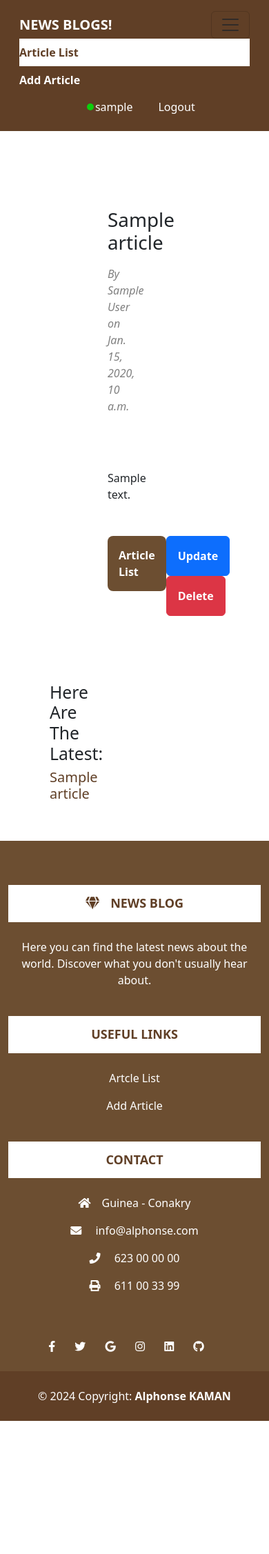
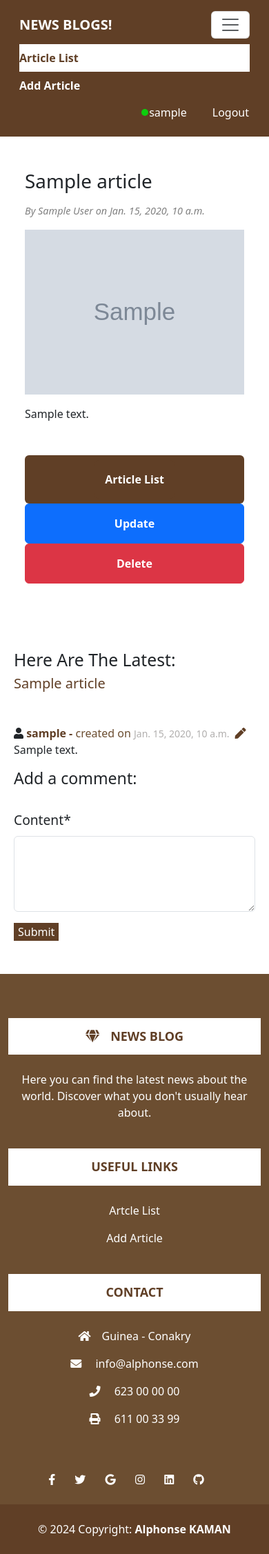
Before and after one commit to Alphonse-K/blog-app, a Django app: page /article/1/detail/ in a window 390 px wide, after a click that opens the changed part. Shown: the whole page at 69% size. Before the commit the page ends 2060 px from the top, so only its background shows below. Run offline with Django 5.2, Linux system fonts and the light colour scheme; a user stored in the database is signed in; tables that the repository leaves empty hold one stand-in row (values such as "Sample post"); grey boxes marked "Sample" are stand-in pictures; some libraries are stand-ins or nearby versions.

Commit message:
Updated with responsive design

```diff
--- a/article/forms.py
+++ b/article/forms.py
@@ -1,5 +1,5 @@
 from django import forms
-from .models import Article
+from .models import Article, Comment
 
 
 class ArticleForm(forms.ModelForm):
@@ -11,3 +11,12 @@ class ArticleForm(forms.ModelForm):
             'summary': forms.Textarea(attrs={'rows': 3}),
             'content': forms.Textarea(attrs={'rows': 7})
         }
+
+class CommentForm(forms.ModelForm):
+
+    class Meta:
+        model = Comment
+        fields = ['content']
+        widgets = {
+            'content': forms.Textarea(attrs={'rows': 4}),
+        }
--- a/article/static/article/css/style.css
+++ b/article/static/article/css/style.css
@@ -25,9 +25,25 @@
 .navbar .active {
     color: var(--color1) !important;
     background-color: white;
-
 }
 
+.container .navbar-toggler {
+    background-color: rgb(255, 255, 255);
+}
+
+.container .navbar-toggler:focus {
+    outline: none;
+    box-shadow: none;
+}
+
+.container .connection-section {
+    display: flex;
+    flex-direction: row;
+    justify-content: center;
+    align-items: center;
+    color: white;
+    margin-left: 2rem;
+}
 
 a div > p {
     color:black;
@@ -56,21 +72,12 @@ a > h2 {
     background-position: center;
     background-repeat: no-repeat;
     width: 100%;
-    height: 100vh;
-    display: flex;
-    justify-content: center;
+    height: 80vh;
 }
 
-.landing > h1 {
-    color: rgb(201, 60, 142);
-    font-style: oblique;
-    position: absolute;
-    bottom: 0;
-    font-size: 5em;
-}
 
 .news_list_class {
-    padding-top: 5rem;
+    padding-top: 3rem;
 }
 
 .modal-content {
@@ -119,8 +126,8 @@ footer a:hover {
 }
 
 div.article_detail_class {
-    padding-left: 6rem;
-    padding-right: 6rem;
+    padding-left: 3rem;
+    padding-right: 3rem;
 }
 
 div.article_detail_class h1 {
@@ -129,11 +136,16 @@ div.article_detail_class h1 {
 
 div.article_detail_class img {
     width: 100%;
-    height: 200px;
+    height: 100vh;
     padding-top: 2rem;
     padding-bottom: 2rem;
 }
 
+div.article_list {
+    padding-left: 3rem;
+    padding-right: 3rem;
+
+}
 
 div.article_list a {
     color: var(--color1);
@@ -153,8 +165,15 @@ div.detail_buttton a {
     text-decoration: none;
     color: white;
     padding: 1rem;
-    background-color: var(--color2);
+    background-color: var(--color1);
     border-radius: .5rem;
+}
+
+div.comment-article > form {
+    margin-left: 0;
+    margin-right: 0;
+    margin-top: 2rem;
+
 }
 
 
@@ -181,3 +200,97 @@ form h1 {
 form input {
     border-color: #ff9900;
 }
+
+form.pass-reset-section {
+    margin: 5rem;
+}
+
+div.pass-reset-section-container {
+    display: flex;
+    justify-content: center;
+    align-items: center;
+}
+
+@media(max-width: 991px) {
+    .container .connection-section {
+        display: flex;
+        flex-direction: row;
+        justify-content: flex-end;
+        align-items: center;
+      }
+
+    .container .connection-section button {
+        padding-right: 0;
+    }
+    .container .login-section {
+        display: flex;
+        justify-content: flex-end;
+    }
+
+    form.pass-word-reset-form {
+        margin-left: 1.5rem;
+        margin-right: 1.5rem;
+    }
+
+}
+
+@media(max-width:991px) {
+    .landing {
+        width: 100%;
+        height: 50vh;
+    }
+    div.article_detail_class {
+        padding-left: 1rem;
+        padding-right: 1rem;
+    }
+
+    div.article_detail_class p {
+        font-size: .9rem;
+    }
+
+    div.article_detail_class img {
+        width: 100%;
+        height: auto;
+        padding-top: 0;
+        padding-bottom: 1rem;
+    }
+    div.article_list {
+        padding-left: 1rem;
+        padding-right: 1rem;
+
+    }
+
+    div.pass-word-reset-form-container {
+        display: flex;
+        justify-content: center;
+    }
+
+}
+
+@media(max-width:575px) {
+    div.article_list {
+        padding-left: 0;
+        padding-right: 0;
+
+    }
+
+    form.pass-reset-section {
+        margin: 1rem;
+    }
+}
+
+@media(max-width:405px) {
+    div.update-buttons {
+        display: flex;
+        flex-direction: column;
+    }
+    div.update-buttons div:nth-child(2) {
+        display: flex;
+        flex-direction: column;
+    }
+    div.detail_buttton  {
+        background-color: var(--color1) !important;
+
+    }
+
+}
--- a/article/templates/article/article_list.html
+++ b/article/templates/article/article_list.html
@@ -4,12 +4,11 @@
 {% block content %}
     <div class="container-fluid">
         <div class="landing">
-            <h1>Get the latest infos!</h1>
         </div>
         <!-- class="row news_list_class" -->
         <div class="row news_list_class">
             {% for article in articles %}
-            <div class="col-6">
+            <div class="col-12 col-sm-12 col-md-12 col-lg-6 ">
                 <a href="{% url 'article:detail' article.id %}">
                     <h2 style="text-decoration: underline;">{{ article.title }}</h2>
                     <div class="row">
--- a/article/templates/article/create_article.html
+++ b/article/templates/article/create_article.html
@@ -7,13 +7,13 @@
         <h1>Add an article</h1><br>
         {% csrf_token %}
         <div class="form row">
-            <div class="form-group col-6 mb-3" style="color: #603F26">
+            <div class="form-group col-12 col-sm-12 col-md-6 col-lg-6 mb-3" style="color: #603F26">
                 {{ form.title|as_crispy_field }}
                 {{ form.summary|as_crispy_field }}
                 {{ form.image|as_crispy_field }}
 
             </div>
-            <div class="form-group col-6 mb-3">
+            <div class="form-group col-12 col-sm-12 col-md-6 col-lg-6 mb-3">
                 {{ form.published_date|as_crispy_field }}
                 {{ form.author|as_crispy_field }}
                 {{ form.content|as_crispy_field }}
--- a/article/templates/article/detail.html
+++ b/article/templates/article/detail.html
@@ -1,18 +1,19 @@
 {% extends "base.html" %}
+{% load crispy_forms_tags %}
 
 {% load static %}
 {% block title %}{{article.title}}{% endblock %}
 
 {% block content %}
     <div class="container-fluid">
-        <div class="row mt-5 pt-5 mx-5">
+        <div class="row mt-3 pt-3 mx-2">
 
-            <div class="col-8 article_detail_class">
+            <div class="col-12 col-sm-12 col-md-12 col-lg-8 article_detail_class">
                 <h1>{{ article.title }}</h1>
                 <p style="margin-top: 1rem; color: grey; font-style: italic;">By {{ article.author.first_name }} {{ article.author.last_name }} on {{ article.published_date }}</p>
 
                 {% if article.image %}
-                    <img src="/media/{{article.image }}" alt="{{ article.title }}" style="max-width: 100%; height: auto;">
+                    <img src="{{article.image.url }}" alt="{{ article.title }}">
                 {% else %}
                     <p>No image available for this article.</p>
                 {% endif %}
@@ -20,8 +21,8 @@
                 <div class="mb-5 article_content_class">
                     {{ article.content }}
                 </div>
-                <div style=" display: flex; justify-content: space-between;">
-                    <div  class="detail_buttton" >
+                <div class="update-buttons" style=" display: flex; justify-content: space-between;">
+                    <div  class="btn detail_buttton" >
                         <a href="{% url 'article:article_list' %}" type="button">Article List</a>
                     </div>
                     <div>
@@ -40,13 +41,47 @@
                 </div>
 
             </div>
-            <div id="article-list-tag" class="col-4 mt-5 pt-5 article_list">
+            <div id="article-list-tag" class="col-12 col-sm-12 col-md-12 col-lg-4 mt-5 pt-5 article_list">
                 <h2>Here Are The Latest:</h2>
                 {% for article in article_list %}
                     <h5>
                         <a href="{% url 'article:detail' article.id %}">{{ article.title }}</a>
                     </h5>
                 {%endfor%}
+                <div class="mt-5 comment-article" >
+                        {% for comment in comments %}
+                        <div style="display: flex;">
+                            <div>
+                                <i class="fas fa-user"></i>
+                                <span style="color: #603F26; font-weight: bolder;">{{ comment.user.username }} -</span>
+                                <span style="color: #6C4E31;">created on <small style="color: #b1afae;">{{ comment.created_at }}</small></span>
+                                <p>{{ comment.content }}</p>
+                            </div>
+                            <div class="mx-2">
+                                {% if comment.user == user %}
+                                    <a href="{% url 'article:edit_comment' comment.id %}" type="button"><i class="fas fa-pen"></i></a>
+                                {% endif %}
+                            </div>
+                        </div>
+                        {%endfor%}
+                        <h3>Add a comment:</h3>
+
+                        {% if user.is_authenticated %}
+                            <form action="" method="post">
+                                {% csrf_token %}
+                                {{ form|crispy}}
+                                <input style="border: none; background-color: #603F26; color: white;" type="submit" value="Submit">
+                            </form>
+                        {% else %}
+                            <p>You must be <a style="color: #603F26; text-decoration: underline;" href="{% url 'login' %}">logged in</a> to add a comment.</p>
+                        {% endif %}
+
+                    <!-- <form action="" method="post">
+                        {% csrf_token %}
+                        {{ form|crispy}}
+                        <input style="border: none; background-color: #603F26; color: white;" type="submit" value="Submit">
+                    </form> -->
+                </div>
             </div>
 
         </div>
--- a/article/templates/article/update_article.html
+++ b/article/templates/article/update_article.html
@@ -10,13 +10,13 @@
              {{ form|crispy }}
         </div> -->
         <div class="form row">
-            <div class="form-group col-6 mb-3" style="color: #603F26">
+            <div class="form-group col-12 col-sm-12 col-md-6 col-lg-6 mb-3 mb-3" style="color: #603F26">
                 {{ form.title|as_crispy_field }}
                 {{ form.summary|as_crispy_field }}
                 {{ form.image|as_crispy_field }}
 
             </div>
-            <div class="form-group col-6 mb-3">
+            <div class="form-group col-12 col-sm-12 col-md-6 col-lg-6 mb-3 mb-3">
                 {{ form.published_date|as_crispy_field }}
                 {{ form.author|as_crispy_field }}
                 {{ form.content|as_crispy_field }}
--- a/article/templates/base.html
+++ b/article/templates/base.html
@@ -23,24 +23,15 @@
 
         <a class="navbar-brand" href="{% url 'article:article_list' %}">NEWS BLOGS!</a>
         <button class="navbar-toggler" type="button" data-toggle="collapse" data-target="#navbarNavAltMarkup" aria-controls="navbarNavAltMarkup" aria-expanded="false" aria-label="Toggle navigation">
-          <span class="navbar-toggler-icon"></span>
+          <span style="border-color: white;" class="navbar-toggler-icon"></span>
         </button>
         <div class="collapse navbar-collapse" id="navbarNavAltMarkup">
-          <div class="navbar-nav ms-auto">
+          <div class="navbar-nav ms-auto mt-2">
             <a class="nav-item nav-link active" href="{% url 'article:article_list' %}">Article List <span class="sr-only">(current)</span></a>
             <a class="nav-item nav-link" href="{% url 'article:create_article' %}">Add Article</a>
           </div>
           {% if user.is_authenticated %}
-            <div
-              style="
-                display: flex;
-                flex-direction: row;
-                justify-content: center;
-                align-items: center;
-                color: white;
-                margin-left: 2rem;
-              "
-            >
+            <div class="connection-section">
               <div style="margin-right: .1rem;background-color: rgb(13, 206, 13); height: 10px; width: 10px; display: flex; align-items: center; color: white; border-radius: 50%;"></div>
               <span style="margin-right: 1.5rem">{{ user.username }}</span>
               <form style="margin: 0;" id="logout-form" method="post" action="{% url 'logout' %}">
@@ -48,9 +39,9 @@
                 <button style="color: white; text-decoration: none;" type="submit" class="btn btn-link">Logout</button>
               </form>
               {% else %}
-            <div style=" text-decoration: none; margin-left: 5rem;"><a style="color: rgb(133, 131, 131);"  href="{% url 'login' %}?next={{ request.path }}">Login</a></div>
+                <div class="login-section" style="text-decoration: none; margin-left: 5rem;"><a style="color: rgb(133, 131, 131);"  href="{% url 'login' %}?next={{ request.path }}">Login</a></div>
+              </div>
           {% endif %}
-          </div>
         </div>
       </div>
     </nav>
--- a/article/urls.py
+++ b/article/urls.py
@@ -1,6 +1,6 @@
 from django.urls import path
 
-from .views import ArticleListView, ArticleCreateView, ArticleDetailView, ArticleUpdateView, ArticleDeleteView
+from .views import ArticleListView, ArticleCreateView, ArticleDetailView,CommentUpdateView, ArticleUpdateView, ArticleDeleteView
 
 app_name = "article"
 urlpatterns = [
@@ -8,5 +8,6 @@ urlpatterns = [
     path('article/<int:pk>/detail/', ArticleDetailView.as_view(), name="detail"),
     path('article/<int:pk>/update/', ArticleUpdateView.as_view(), name="update"),
     path('article/<int:pk>/delete/', ArticleDeleteView.as_view(), name="delete"),
+    path('article/<int:pk>/comment', CommentUpdateView.as_view(), name="edit_comment"),
     path('create_article/', ArticleCreateView.as_view(), name="create_article"),
 ]
--- a/article/views.py
+++ b/article/views.py
@@ -1,15 +1,16 @@
 from django.http import  JsonResponse
-
-from django.views.generic.edit import UpdateView, DeleteView, CreateView
+from django.shortcuts import get_object_or_404, redirect
+from django.urls import reverse
+from django.views.generic.edit import UpdateView, DeleteView, CreateView, FormMixin
 from django.views.generic.detail import DetailView
 from django.views.generic.list import ListView
 
-from django.contrib.auth.mixins import LoginRequiredMixin, PermissionRequiredMixin
+from django.contrib.auth.mixins import LoginRequiredMixin, PermissionRequiredMixin, UserPassesTestMixin
 
 
-from .models import Article
+from .models import Article, Comment
 
-from .forms import ArticleForm
+from .forms import ArticleForm, CommentForm
 
 
 class ArticleListView(ListView):
@@ -19,16 +20,60 @@ class ArticleListView(ListView):
     ordering = ['-published_date']  # Order articles by published date in descending order
 
 
-class ArticleDetailView(DetailView):
+class ArticleDetailView(FormMixin, DetailView):
     model = Article
     template_name = "article/detail.html"
     context_object_name = "article"
+    form_class = CommentForm
+
+
+    def get_success_url(self):
+        return reverse('article:detail', kwargs={'pk': self.object.pk})
 
     def get_context_data(self, **kwargs):
-        # Add additional context (latest articles) to the template
+
+        # Add additional context (latest articles) and comments to the template
         context = super().get_context_data(**kwargs)
-        context['article_list'] = Article.objects.order_by("-published_date")[:15]
+        context['article_list'] = Article.objects.order_by("-published_date")[:10]
+        context['comments'] = self.object.comments.all()
+
+        context['form'] = self.get_form()
         return context
+
+    def post(self, request, *args, **kwargs):
+        self.object = self.get_object()
+        form = self.get_form()
+
+        if form.is_valid():
+            comment = form.save(commit=False)
+            comment.article = self.object
+            comment.user = request.user
+            comment.save()
+            return redirect(self.get_success_url())
+        else:
+            return self.form_invalid(form)
+
+class CommentUpdateView(LoginRequiredMixin, UserPassesTestMixin, UpdateView):
+    model = Comment
+    form_class = CommentForm
+    template_name = "article/comment_update.html"
+
+    def get_success_url(self):
+        return reverse('article:detail', kwargs={'pk': self.object.article.pk})
+
+    def get_context_data(self, **kwargs):
+
+        # Add additional context (latest articles) and comments to the template
+        context = super().get_context_data(**kwargs)
+        context['article_list'] = Article.objects.order_by("-published_date")[:10]
+        context['article'] = self.object.article
+        context['comments'] = self.object.article.comments.all()
+        # print(context['article'].values)
+        return context
+
+    def test_func(self):
+        comment = self.get_object()
+        return comment.user == self.request.user  # Check if the current user is the comment owner
 
 
 class ArticleCreateView(LoginRequiredMixin, PermissionRequiredMixin, CreateView):
--- a/blog/settings.py
+++ b/blog/settings.py
@@ -22,8 +22,6 @@ print(f"DB_PASSWORD: {os.getenv('DB_PASSWORD')}")
 print(f"DB_HOST: {os.getenv('DB_HOST')}")
 print(f"DB_PORT: {os.getenv('DB_PORT')}")
 # Initialize environment variables
-# env = environ.Env()
-# environ.Env.read_env()  # Reads the .env file
 
 # Build paths inside the project like this: BASE_DIR / 'subdir'.
 BASE_DIR = Path(__file__).resolve().parent.parent
@@ -183,3 +181,7 @@ EMAIL_BACKEND = 'django.core.mail.backends.console.EmailBackend'
 # https://docs.djangoproject.com/en/5.1/ref/settings/#default-auto-field
 
 DEFAULT_AUTO_FIELD = 'django.db.models.BigAutoField'
+
+# settings.py
+
+EMAIL_BACKEND = 'django.core.mail.backends.console.EmailBackend'
--- a/templates/registration/login.html
+++ b/templates/registration/login.html
@@ -3,8 +3,9 @@
 
 
 {% block content %}
+<div class="container d-flex justify-content-center">
 
-  <form class="col-5" method="post" action="{% url 'login' %}" style="margin-top: 5rem; margin-bottom: 5rem;" >
+  <form class="col-12 col-sm-12 col-md-7 col-lg-6" method="post" action="{% url 'login' %}" style="margin-top: 5rem; margin-bottom: 5rem;" >
     <h3 style="margin-bottom: 2rem;">Login into your account</h3>
     {% csrf_token %}
     {{ form | crispy }}
@@ -15,6 +16,7 @@
       <p><a style="margin-top: 3rem;" href="{% url 'signup:signup' %}">Don't have an account yet?</a></p>
     </div>
   </form>
+</div>
 
   {# Assumes you set up the password_reset view in your URLconf #}
 
--- a/templates/registration/password_reset_confirm.html
+++ b/templates/registration/password_reset_confirm.html
@@ -4,7 +4,8 @@
 
 {% block content %}
     {% if validlink %}
-    <form action="" method="post" class="my-5 col-4">
+    <div class="pass-word-reset-form-container">
+        <form  action="" method="post" class="my-5 col-12 col-sm-12 col-md-5 col-lg-4 pass-word-reset-form">
             <h5>Please enter (and confirm) your new password.</h5>
             {% csrf_token %}
             {{ form | crispy }}
@@ -14,4 +15,5 @@
             <h1>Password reset failed</h1>
             <p>The password reset link was invalid, possibly because it has already been used. Please request a new password reset.</p>
         {% endif %}
+    </div>
 {% endblock %}
```
Also changed, not shown: article/models.py (+10 -0 lines), article/templates/article/add_confirmation.html (deleted, +0 -28 lines), article/templates/article/comment_update.html (added, +65 -0 lines), article/templates/article/delete_confirmation.html (deleted, +0 -28 lines), signup/templates/signup/signup.html (+10 -7 lines), templates/registration/password_reset_form.html (+7 -1 lines). Lines whose indentation alone changed are shown as unchanged.
